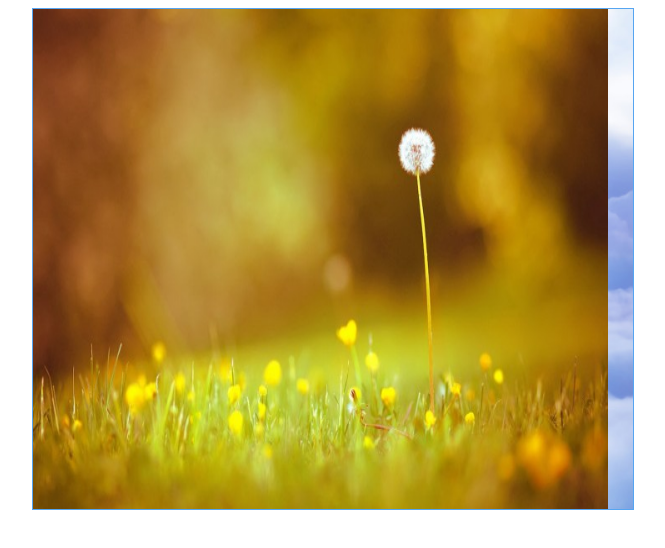
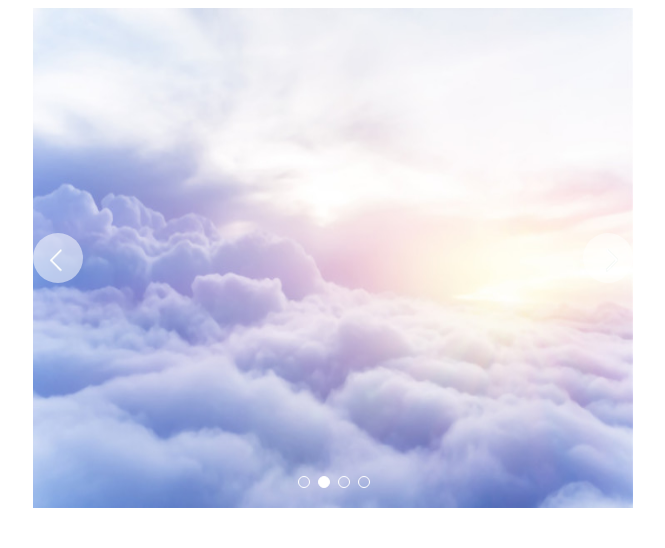
Before and after one commit to YJF713/studentSystem, a plain HTML site: page lunbo.html in a window 1280 px wide. Shown: the whole page, without its empty margins (307-972 px from the left). Drawn offline with Linux system fonts and the light colour scheme.

Commit message:
新增轮播和二级菜单

```diff
--- a/lunbo.html
+++ b/lunbo.html
@@ -9,7 +9,7 @@
             width: 600px;
             height: 500px;
             margin: 0 auto;
-            border: 1px solid  #56a5f1;
+            /* border: 1px solid  #56a5f1; */
             position: relative;
             overflow: hidden;
         }
@@ -26,6 +26,36 @@
             left: 0;
             可以使用这个设置第一个的图片。
         }*/
+        /* 小圆点的公用样式 */
+        .page-control{
+            width: 10px;
+            height: 10px;
+            border: 1px solid #fff;
+            border-radius: 50%;
+            position: absolute;
+            bottom: 20px;
+            z-index: 6;
+            cursor: pointer;
+            /* 鼠标变手势 */
+        }
+
+        /* 小箭头的公用样式 */
+        .arrow{
+            width: 50px;
+            height: 50px;
+            border-radius: 50%;
+            background-color: rgba(255, 255, 255, 0.2);
+            position: absolute;
+            top: 225px;
+            background-image: url('./images/silde_next.png');
+            background-position: -5px center;
+            cursor: pointer;
+            z-index: 10;
+        }
+        .right{
+            right: 0px;
+            background-position: -60px center;
+        }
 
     </style>
 </head>
@@ -39,55 +69,117 @@
     </div>
 
     <script>
-        // 获取父容器的宽度。
+           var pic=0;
+        // 获取父容器的宽度。初始化
          let sWidth=silder.clientWidth;
          //let imgs=document.getElementsByTagName('img');
-        let imgs=document.querySelectorAll('.item');
-        for(let index=0;index<imgs.length;index++){
-            imgs[index].style.left= `${index*sWidth}px`;
+        let imgs=document.getElementsByClassName('item');
+        for(let i=0;i<imgs.length;i++){
+            imgs[i].style.left= `${i*sWidth}px`;
             // imgs[index].style.left= index*sWidth +'px';
             //一次写多个样式：div.style.cssText=''
         }
-        let pic=0;
+
+        //生成小圆点
+        for(let i=0;i<imgs.length-1;i++){
+            let div=document.createElement('div');//createElement创建一个按钮
+            div.classList.add('page-control');//classList该属性用于在元素中添加、移出、切换css类。
+            div.index=i;//增加索引，方便点击
+            silder.appendChild(div);//添加新的子节点。
+            //结合律和分配律
+            div.style.left=sWidth/2+i*20-((imgs.length-1)*10+(imgs.length-1-1)*10)/2+'px';
+            //依次绑定事件
+            div.onclick=function(e){
+                // console.log(e.target.index);
+                pic=e.target.index-1;
+                computed();
+            }
+
+        }
+        setBgColor(0);//默认给第一个小圆点加上颜色
+
+        //生成小箭头
+        let leftArrow=document.createElement('div');
+        silder.appendChild(leftArrow);
+        leftArrow.classList.add('arrow');
+        let rightArrow=document.createElement('div');
+        silder.appendChild(rightArrow);
+        rightArrow.classList.add('arrow','right');
+
+
         //计算如何播放
-        function computed(){
-            pic++;
-            if(pic>imgs.length-1){
-                pic=imgs.length-1
+        function computed() {
+            pic ++;
+            if (pic > imgs.length - 1 ){
+                pic = imgs.length - 1;
+             }
+             moveSlider();
+        }
+        //给小箭头绑定事件
+        leftArrow.onclick=function(){
+            computed();
+            clearTimer(timer);
+            timer=setInterval(() => {
+              computed()
+             }, 3000);
+
+        }
+        rightArrow.onclick=function(){
+            pic--;
+            if(pic<0){
+                pic=0;
             }
             moveSlider();
+            clearTimer(timer);
+            timer=setInterval(() => {
+              computed()
+            }, 3000);
         }
+
         //执行具体播放
        function moveSlider(){
-        for(let index=0;index<imgs.length;index++){
-            imgs[index].style.left= `${(index-pic)*sWidth}px`;
+        for(let i=0;i<imgs.length;i++){
+            imgs[i].style.left= `${(i-pic)*sWidth}px`;
         }
-
         //最后一张图片
         if(pic==imgs.length-1){
-            setInterval(function(){
+            setTimeout(() => {
                 pic=0;
-            for(let index=0;index<imgs.length;index++){
+            for(var index=0;index<imgs.length;index++){
             imgs[index].style.left= `${index*sWidth}px`;
             imgs[index].style.transition='none';
-
             }
-
-            setInterval(function(){
-                for(let index=0;index<imgs.length;index++){
+            setTimeout(function(){
+                for(var index=0;index<imgs.length;index++){
                 imgs[index].style.transition='left 0.7s ease-in-out';
+             }
+          },100);
+         },700);
+        }
+        setBgColor(pic);
+    }
+          //设置小圆点的背景颜色
+          function setBgColor(num){
+                let pageControl=document.querySelectorAll('.page-control');
+            for(let i=0;i<imgs.length-1;i++){
+                pageControl[i].style.backgroundColor='';
             }
-            },100)
-            },700)
+            if(num==4){
+                pageControl[0].style.backgroundColor='#fff';
+            }else{
+                pageControl[num].style.backgroundColor='#fff';
+            }
 
         }
 
-    }
-
-        //间隔调用
-        setInterval(() => {
-            computed()
-        }, 1000);
+    //清除定时器
+        function clearTimer(t){
+            clearInterval(t);
+        }
+       //间隔调用
+           var timer=setInterval(()=>{
+                computed();
+       }, 3000);
     </script>
 </body>
 </html>
```
Also changed, not shown: arr.html (added, +73 -0 lines), images/silde_next.png (added).
